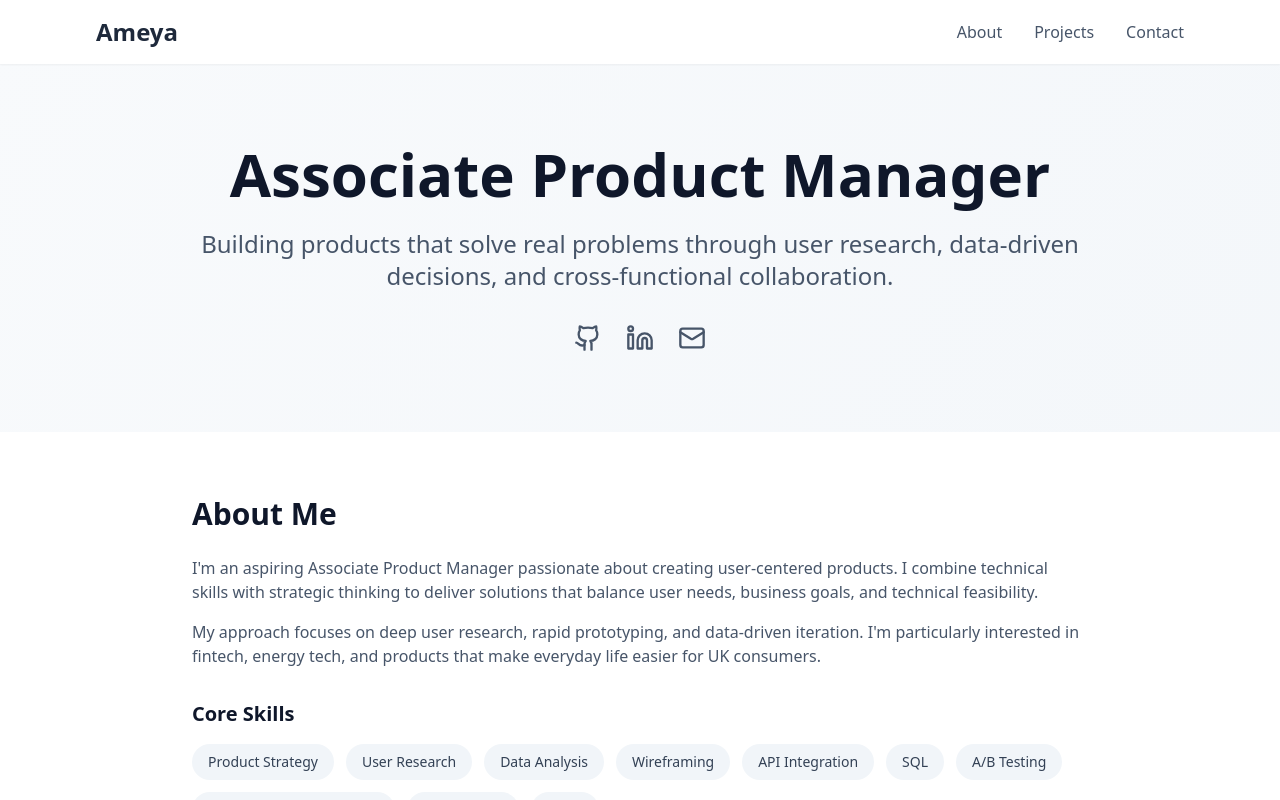
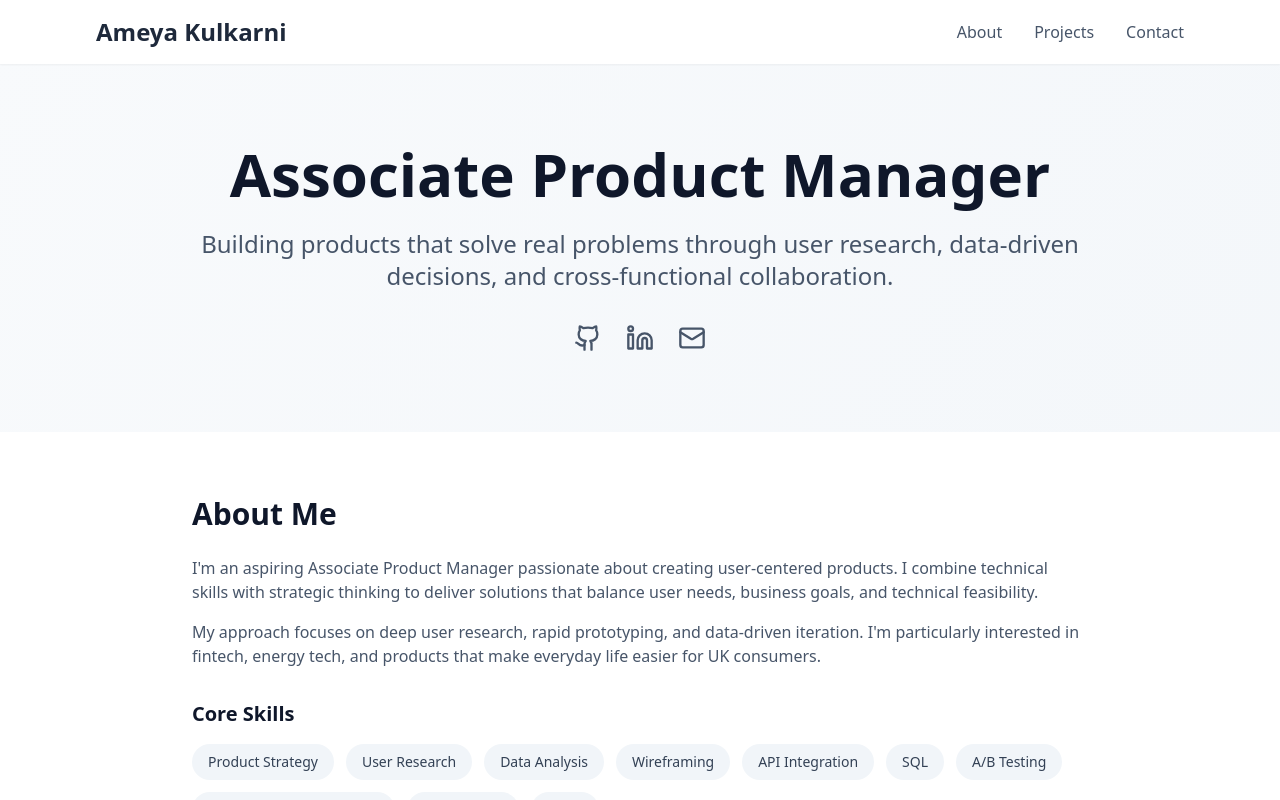
Before and after one commit to ayema99/ameya-portfolio, a React (Create React App) app: page / in a window 1280 px wide. Shown: the top 800 px of the page. Built offline with nearby package versions, Linux system fonts and the light colour scheme.

Commit message:
Full name added

```diff
--- a/src/App.js
+++ b/src/App.js
@@ -28,7 +28,7 @@ const Portfolio = () => {
       <nav className="bg-white shadow-sm sticky top-0 z-50">
         <div className="max-w-6xl mx-auto px-4 sm:px-6 lg:px-8">
           <div className="flex justify-between items-center h-16">
-            <div className="text-2xl font-bold text-slate-800">Ameya</div>
+            <div className="text-2xl font-bold text-slate-800">Ameya Kulkarni</div>
 
             {/* Desktop Navigation */}
             <div className="hidden md:flex space-x-8">
```
